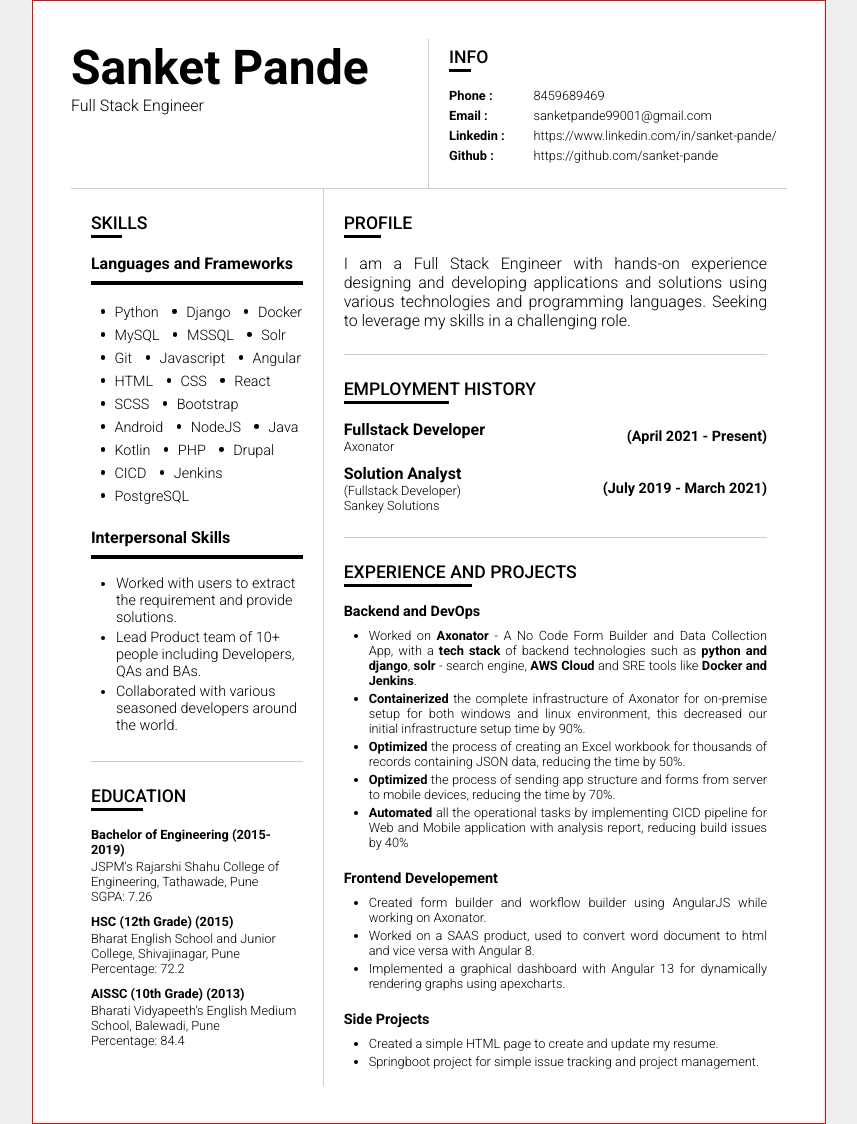
After one commit to sanket-pande/PDF-RESUME_CREATOR, a Django app: page /template in a window 1280 px wide. The commit adds this page. Shown: the whole page, without its empty margins (211-1068 px from the left). Run offline with Django 3.2, Linux system fonts and the light colour scheme.

Commit message:
update: load template iframe

```diff
--- a/pdf_resume/settings.py
+++ b/pdf_resume/settings.py
@@ -138,3 +138,5 @@ STATICFILES_STORAGE = 'whitenoise.storage.CompressedManifestStaticFilesStorage'
 # https://docs.djangoproject.com/en/3.2/ref/settings/#default-auto-field
 
 DEFAULT_AUTO_FIELD = 'django.db.models.BigAutoField'
+
+X_FRAME_OPTIONS = 'SAMEORIGIN'
--- a/resume/static/css/index.css
+++ b/resume/static/css/index.css
@@ -40,17 +40,19 @@
 
 .skill-list li {
     margin: 3px 0;
+    font-size: 0.9rem;
 }
 
-.lang-frmwrk.skill-list{
+.lang-frmwrk.skill-list {
     padding-inline-start: 0px;
 }
+
 .lang-frmwrk.skill-list li {
     display: inline-block;
     text-align: justify;
 }
 
-.lang-frmwrk.skill-list li::before{
+.lang-frmwrk.skill-list li::before {
     content: "";
     display: inline-block;
     border-radius: 50%;
@@ -73,6 +75,10 @@
 
 .b {
     font-weight: 600;
+}
+
+span.b {
+    font-size: inherit;
 }
 
 .i {
@@ -207,25 +213,25 @@
     font-size: 1rem;
 }
 
-.project-desc{
+.project-desc {
     margin: 5px auto;
 }
 
-.project-desc.b{
+.project-desc.b {
     margin-top: 40px;
 }
 
-.project-desc ul{
+.project-desc ul {
     margin-block-start: 0;
     margin-block-end: 0;
 }
 
-.main-container{
+.main-container {
     display: flex;
     flex-direction: column;
 }
 
-.iframe-container{
+.iframe-container {
     width: 220mm;
     min-height: 300mm;
     margin: 10mm auto;
@@ -233,7 +239,7 @@
     /* border: 1px blue solid; */
 }
 
-.employment .point-container{
+.employment .point-container {
     display: flex;
     justify-content: space-between;
     align-items: center;
@@ -284,12 +290,16 @@ body {
 }
 
 @media print {
+
     html,
     body {
         width: 210mm;
         height: 297mm;
     }
+
     .page {
+        width: 210mm;
+        height: 210mm;
         margin: 0;
         border: initial;
         border-radius: initial;
@@ -297,6 +307,7 @@ body {
         min-height: initial;
         box-shadow: initial;
         background: initial;
-		page-break-after: always;
+        page-break-after: avoid;
+        page-break-before: avoid;
     }
 }
--- /dev/null
+++ b/resume/templates/resume_page.html
@@ -0,0 +1,312 @@
+{% load static %}
+<!DOCTYPE html>
+<html lang="en">
+
+<head>
+    <meta charset="UTF-8">
+    <meta name="viewport" content="width=device-width, initial-scale=1.0">
+    <title>Resume</title>
+    <link rel="preconnect" href="https://fonts.gstatic.com">
+    <link href="https://fonts.googleapis.com/css2?family=Roboto:wght@300;500;700&display=swap" rel="stylesheet">
+    <link rel="stylesheet" href="{% static 'css/index.css' %}" type="text/css">
+</head>
+
+<body>
+
+    <div class="page" id="resume-print-area">
+
+        <div class="subpage">
+
+            <div class="resume-header">
+
+                <div class="name-section">
+                    <div class="name">
+                        Sanket Pande
+                    </div>
+                    <div class="job-title">
+                        Full Stack Engineer
+                    </div>
+                </div>
+
+                <div class="info-section section-padding">
+                    <div class="section-heading">
+                        INFO
+                    </div>
+
+                    <div class="topic-container f-small">
+                        <span class="sub-heading hlp">
+                            Phone :
+                        </span>
+                        <span class="content hlp">
+                            8459689469
+                        </span>
+                    </div>
+
+                    <div class="topic-container f-small">
+                        <span class="sub-heading hlp">
+                            Email :
+                        </span>
+                        <span class="content hlp">
+                            <a href="mailto: sanketpande99001@gmail.com" class="i-size">sanketpande99001@gmail.com</a>
+                        </span>
+                    </div>
+
+                    <div class="topic-container f-small">
+                        <span class="sub-heading hlp">
+                            Linkedin :
+                        </span>
+                        <span class="content hlp">
+                            <a href="https://www.linkedin.com/in/sanket-pande/"
+                                class="i-size">https://www.linkedin.com/in/sanket-pande/</a>
+                        </span>
+                    </div>
+
+                    <div class="topic-container f-small">
+                        <span class="sub-heading hlp">
+                            Github :
+                        </span>
+                        <span class="content hlp">
+                            <a href="https://github.com/sanket-pande" class="i-size">https://github.com/sanket-pande</a>
+                        </span>
+                    </div>
+
+
+                </div>
+
+            </div>
+
+            <div class="resume-body">
+
+                <div class="left-body section-padding p-0">
+
+                    <section class="resume-section">
+                        <div class="section-heading">
+                            SKILLS
+                        </div>
+
+                        <div class="skill-name">Languages and Frameworks</div>
+                        <ul class="skill-list lang-frmwrk">
+                            <li>Python</li>
+                            <li>Django</li>
+                            <li>Docker</li>
+                            <li>MySQL</li>
+                            <li>MSSQL</li>
+                            <li>Solr</li>
+                            <li>Git</li>
+                            <li>Javascript</li>
+                            <li>Angular</li>
+                            <li>HTML</li>
+                            <li>CSS</li>
+                            <li>React</li>
+                            <li>SCSS</li>
+                            <li>Bootstrap</li>
+                            <li>Android</li>
+                            <li>NodeJS</li>
+                            <li>Java</li>
+                            <li>Kotlin</li>
+                            <li>PHP</li>
+                            <li>Drupal</li>
+                            <li>CICD</li>
+                            <li>Jenkins</li>
+                            <li>PostgreSQL</li>
+                        </ul>
+
+                        <div class="skill-name">Interpersonal Skills</div>
+                        <ul class="skill-list last-list">
+                            <li>Worked with users to extract the requirement and provide solutions.</li>
+                            <li>Lead Product team of 10+ people including Developers, QAs and BAs.</li>
+                            <li>Collaborated with various seasoned developers around the world.</li>
+                        </ul>
+
+                    </section>
+
+                    <section class="resume-section">
+                        <div class="section-heading">
+                            EDUCATION
+                        </div>
+
+                        <div class="point-container">
+                            <div class="sub-heading ">
+                                Bachelor of Engineering (2015-2019)
+                            </div>
+                            <div class="content f-small">
+                                JSPM's Rajarshi Shahu College of Engineering, Tathawade, Pune
+                            </div>
+                            <div class="content f-small">
+                                <span class="i-size">SGPA:</span>
+                                <span class="i-size">7.26</span>
+                            </div>
+                        </div>
+
+                        <div class="point-container">
+                            <div class="sub-heading ">
+                                HSC (12th Grade) (2015)
+                            </div>
+                            <div class="content f-small">
+                                Bharat English School and Junior College, Shivajinagar, Pune
+                            </div>
+                            <div class="content f-small">
+                                <span class="i-size">Percentage:</span>
+                                <span class="i-size">72.2</span>
+                            </div>
+                        </div>
+
+                        <div class="point-container">
+                            <div class="sub-heading ">
+                                AISSC (10th Grade) (2013)
+                            </div>
+                            <div class="content f-small">
+                                Bharati Vidyapeeth's English Medium School, Balewadi, Pune
+                            </div>
+                            <div class="content f-small">
+                                <span class="i-size">Percentage:</span>
+                                <span class="i-size">84.4</span>
+                            </div>
+                        </div>
+                    </section>
+
+                </div>
+                <div class="right-body section-padding p-0">
+
+                    <section class="resume-section">
+                        <div class="section-heading">
+                            PROFILE
+                        </div>
+                        <div class="p-summary content">
+                            I am a Full Stack Engineer with hands-on experience designing and developing applications
+                            and solutions using various technologies and programming languages. Seeking to leverage my
+                            skills in a challenging role.
+                        </div>
+                    </section>
+
+                    <section class="resume-section employment">
+                        <div class="section-heading">
+                            EMPLOYMENT HISTORY
+                        </div>
+                        <!-- <div class="point-container">
+                            <div class="post">
+                                <div class="content b">
+                                    Senior Software Engineer
+                                </div>
+                                <div class="company">
+                                    WhiteSnow Software Consultancy
+                                </div>
+                            </div>
+                            <div class="duration b">
+                                (April 2022 - Present)
+                            </div>
+                        </div> -->
+                        <div class="point-container">
+                            <div class="post">
+                                <div class="content b">
+                                    Fullstack Developer
+                                </div>
+                                <div class="company">
+                                    Axonator
+                                </div>
+                            </div>
+                            <div class="duration b">
+                                (April 2021 - Present)
+                            </div>
+                        </div>
+                        <div class="point-container">
+                            <div class="post">
+                                <div class="content b">
+                                    Solution Analyst
+                                </div>
+                                <div class="company">
+                                    (Fullstack Developer)
+                                    <br>
+                                    Sankey Solutions
+                                </div>
+                            </div>
+                            <div class="duration b">
+                                (July 2019 - March 2021)
+                            </div>
+                        </div>
+                    </section>
+
+                    <!-- <div class="b-line"></div> -->
+
+                    <section class="resume-section experience">
+                        <div class="section-heading">
+                            EXPERIENCE AND PROJECTS
+                        </div>
+
+                        <div class="point-container">
+                            <div class="content b f-mid">
+                                Backend and DevOps
+                            </div>
+                            <ul class="skill-list">
+                                <li>
+                                    Worked on
+                                    <span class="b">Axonator</span> - A No Code Form Builder and Data Collection App,
+                                    with a <span class="b">tech stack</span> of backend technologies such as
+                                    <span class="b">python and django</span>, <span class="b">solr</span> - search
+                                    engine, <span class="b">AWS Cloud</span> and SRE tools like
+                                    <span class="b">Docker and Jenkins</span>.
+                                </li>
+                                <li>
+                                    <span class="b">Containerized</span> the complete infrastructure of Axonator for
+                                    on-premise setup for both windows and linux environment, this decreased our initial
+                                    infrastructure setup time by 90%.
+                                </li>
+                                <li>
+                                    <span class="b">Optimized</span> the process of creating an Excel workbook for
+                                    thousands of records containing JSON data, reducing the time by 50%.
+                                </li>
+                                <li>
+                                    <span class="b">Optimized</span> the process of sending app structure and forms from
+                                    server to mobile devices, reducing the time by 70%.
+                                </li>
+                                <li>
+                                    <span class="b">Automated</span> all the operational tasks by implementing CICD
+                                    pipeline for Web and Mobile application with analysis report, reducing build issues
+                                    by 40%
+                                </li>
+                            </ul>
+                        </div>
+
+                        <div class="point-container">
+                            <div class="content b f-mid">Frontend Developement</div>
+                            <ul class="skill-list">
+                                <li>
+                                    Created form builder and workflow builder using AngularJS while working on Axonator.
+                                </li>
+                                <li>
+                                    Worked on a SAAS product, used to convert word document to html and vice versa with
+                                    Angular 8.
+                                </li>
+                                <li>
+                                    Implemented a graphical dashboard with Angular 13 for dynamically rendering graphs
+                                    using apexcharts.
+                                </li>
+                            </ul>
+                        </div>
+
+                        <div class="point-container">
+                            <div class="content b f-mid">Side Projects</div>
+                            <ul class="skill-list">
+                                <li>
+                                    Created a simple HTML page to create and update my resume.
+                                </li>
+                                <li>
+                                    Springboot project for simple issue tracking and project management.
+                                </li>
+                            </ul>
+                        </div>
+
+                    </section>
+
+
+
+                </div>
+
+            </div>
+
+        </div>
+    </div>
+
+</body>
+
+</html>
--- a/resume/urls.py
+++ b/resume/urls.py
@@ -8,6 +8,7 @@ urlpatterns = [
     path('', views.index, name='index'),
     path('signin', views.signin_page, name='signin_page'),
     path('signup', views.signup_page, name='signup_page'),
+    path('template', views.load_template, name='load_template'),
     path('error', views.error_page, name='error_page'),
 
     # API's
--- a/resume/views.py
+++ b/resume/views.py
@@ -12,6 +12,9 @@ from django.contrib.auth import login
 
 # ============================== Web pages =============================
 def index(request):
+	user_auth = UserAuthManager(request.user)
+	if user_auth.is_authenticated():
+		return redirect('view_pdf_resume')
 	return render(request, 'home.html', {})
 
 def signin_page(request):
@@ -62,7 +65,13 @@ def register_user(request):
 
 
 def view_pdf_resume(request):
-	return render(request, 'simple_resume.html', {})
+	user_auth = UserAuthManager(request.user)
+	if user_auth.is_authenticated():
+		return render(request, 'main_resume_page.html', {})
+	return redirect ("index")
+
+def load_template(request):
+    return render(request, 'resume_page.html', {})
 
 def print_pdf_resume(request):
 	file_path = os.path.join(settings.BASE_DIR, 'static', 'resumePage.html')
```
Also changed, not shown: resume/static/js/index.js (added, +9 -0 lines), resume/templates/main_resume_page.html (added, +45 -0 lines). Lines whose indentation alone changed are shown as unchanged.
